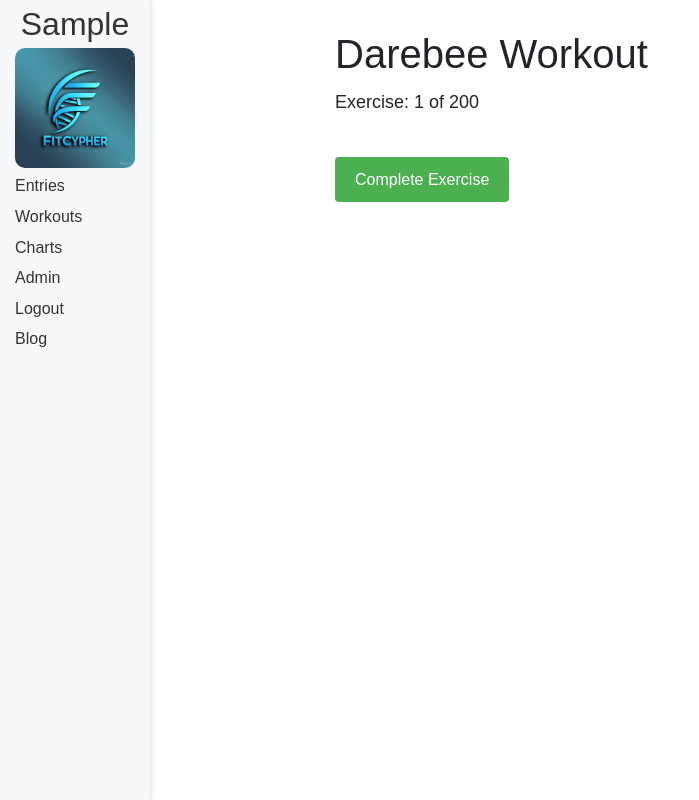
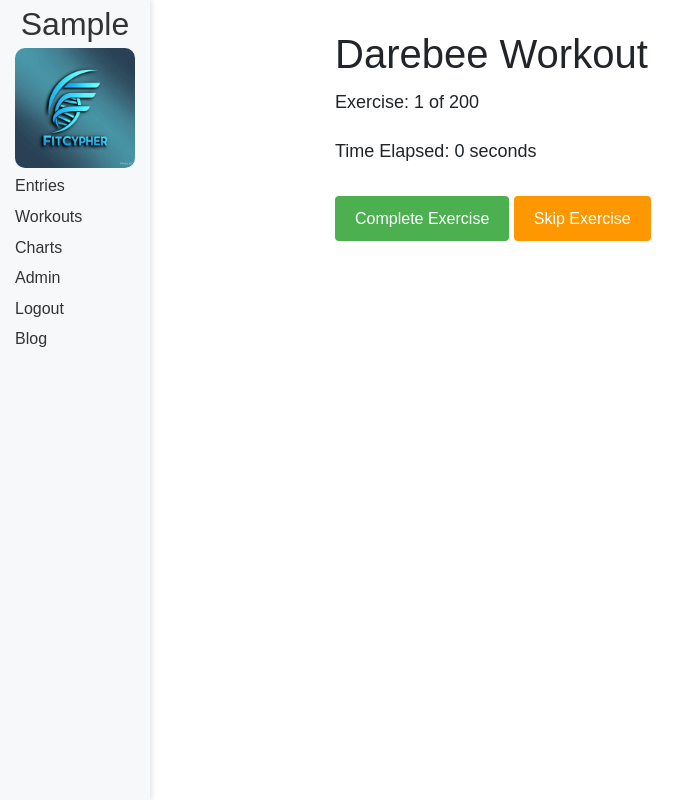
Before and after one commit to alexlaverty/fitcypher, a Django app: page /workout/youtube?youtube_channel=darebee in a window 1280 px wide. Shown: the whole page, without its empty margins (0-699 px from the left). Run offline with Django 5.2, Linux system fonts and the light colour scheme; the visitor is signed in with stand-in values (Sample User, id 1).

Commit message:
Adds skip button and timer to youtube video workout

```diff
--- a/ui/templates/youtube.html
+++ b/ui/templates/youtube.html
@@ -27,6 +27,19 @@
 .complete-btn:hover {
     background-color: #45a049;
 }
+.skip-btn {
+    padding: 10px 20px;
+    background-color: #ff9800; /* orange color */
+    color: white;
+    border: none;
+    border-radius: 4px;
+    cursor: pointer;
+    margin-top: 20px;
+}
+
+.skip-btn:hover {
+    background-color: #e68a00; /* darker orange color */
+}
 {% endblock %}
 
 {% block content %}
@@ -36,8 +49,10 @@
         <div id="exerciseContainer">
             <div class="counter">Exercise: <span id="currentCount">1</span> of <span id="totalCount">0</span></div>
             <div class="exercise-title" id="exerciseTitle"></div>
+            <div class="counter">Time Elapsed: <span id="timeElapsed">0 seconds</span></div>
             <div id="player"></div>
             <button class="complete-btn" id="completeBtn">Complete Exercise</button>
+            <button class="skip-btn" id="skipBtn">Skip Exercise</button>
         </div>
     {% else %}
         <h1>Please specify a YouTube channel</h1>
@@ -48,6 +63,21 @@
 let videos = {{ videos|safe }};
 let currentIndex = 0;
 let player;
+
+
+let timeElapsed = 0;
+let intervalId;
+
+function startTimer() {
+    intervalId = setInterval(function() {
+        timeElapsed++;
+        document.getElementById('timeElapsed').textContent = `${timeElapsed} seconds`;
+    }, 1000);
+}
+
+function stopTimer() {
+    clearInterval(intervalId);
+}
 
 function initializeYouTubePlayer() {
     if (!videos.length) return;
@@ -90,6 +120,8 @@
     });
 
     updateExerciseTitle();
+    startTimer();
+
 }
 
 function onPlayerReady(event) {
@@ -111,6 +143,8 @@
         alert('Workout complete! Great job!');
         // Optionally redirect to a summary page or reload with new exercises
     }
+    startTimer();
+
 }
 
 document.getElementById('completeBtn').addEventListener('click', function() {
@@ -126,15 +160,23 @@
         body: new URLSearchParams({
             'video_id': video.id,
             'video_title': video.title,
-            'video_duration': video.duration
+            'video_duration': timeElapsed
         })
     })
     .then(response => response.json())
     .then(data => {
         if (data.status === 'success') {
+            stopTimer();
+            timeElapsed = 0;
             loadNextVideo();
         }
     });
+});
+
+document.getElementById('skipBtn').addEventListener('click', function() {
+    stopTimer();
+    timeElapsed = 0;
+    loadNextVideo();
 });
 
 // Helper function to get CSRF token
```
